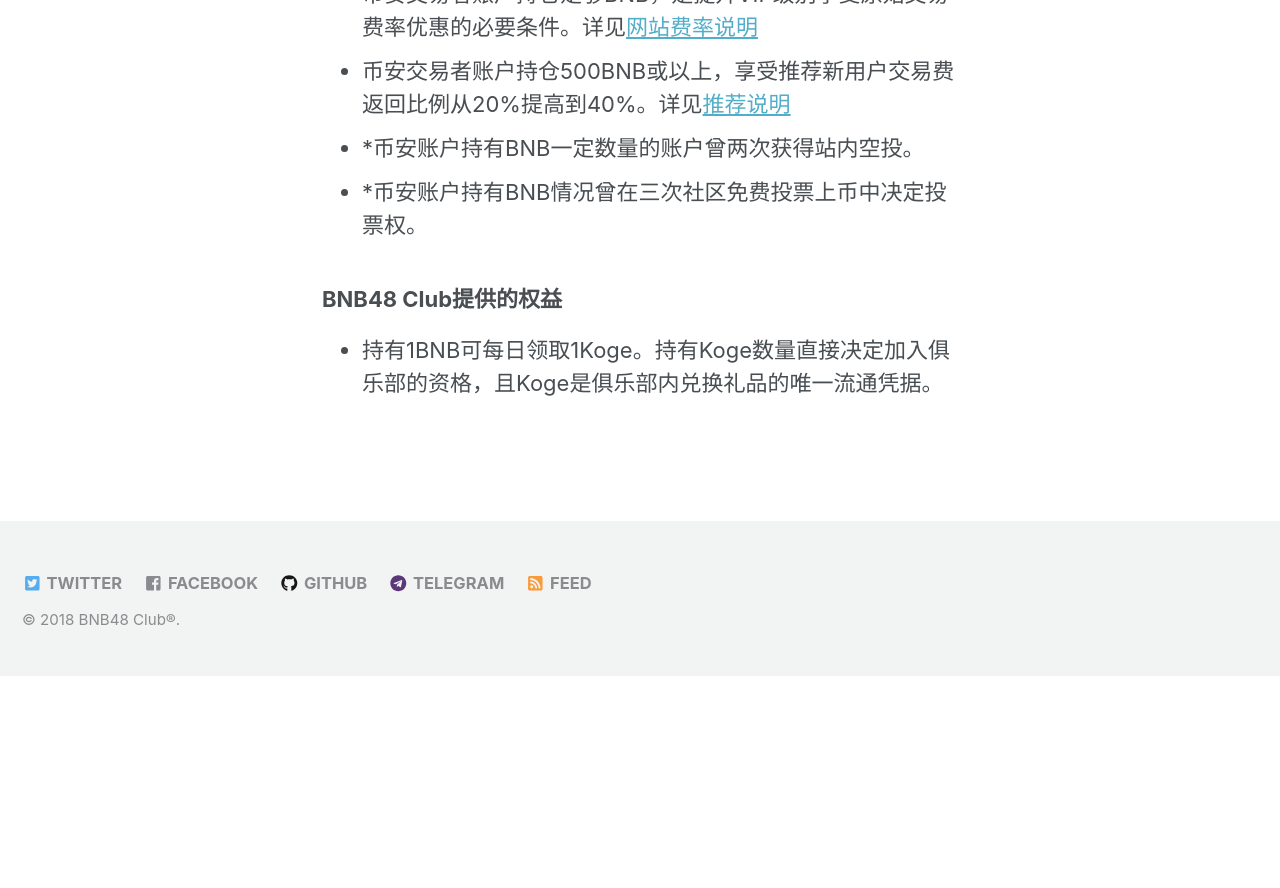
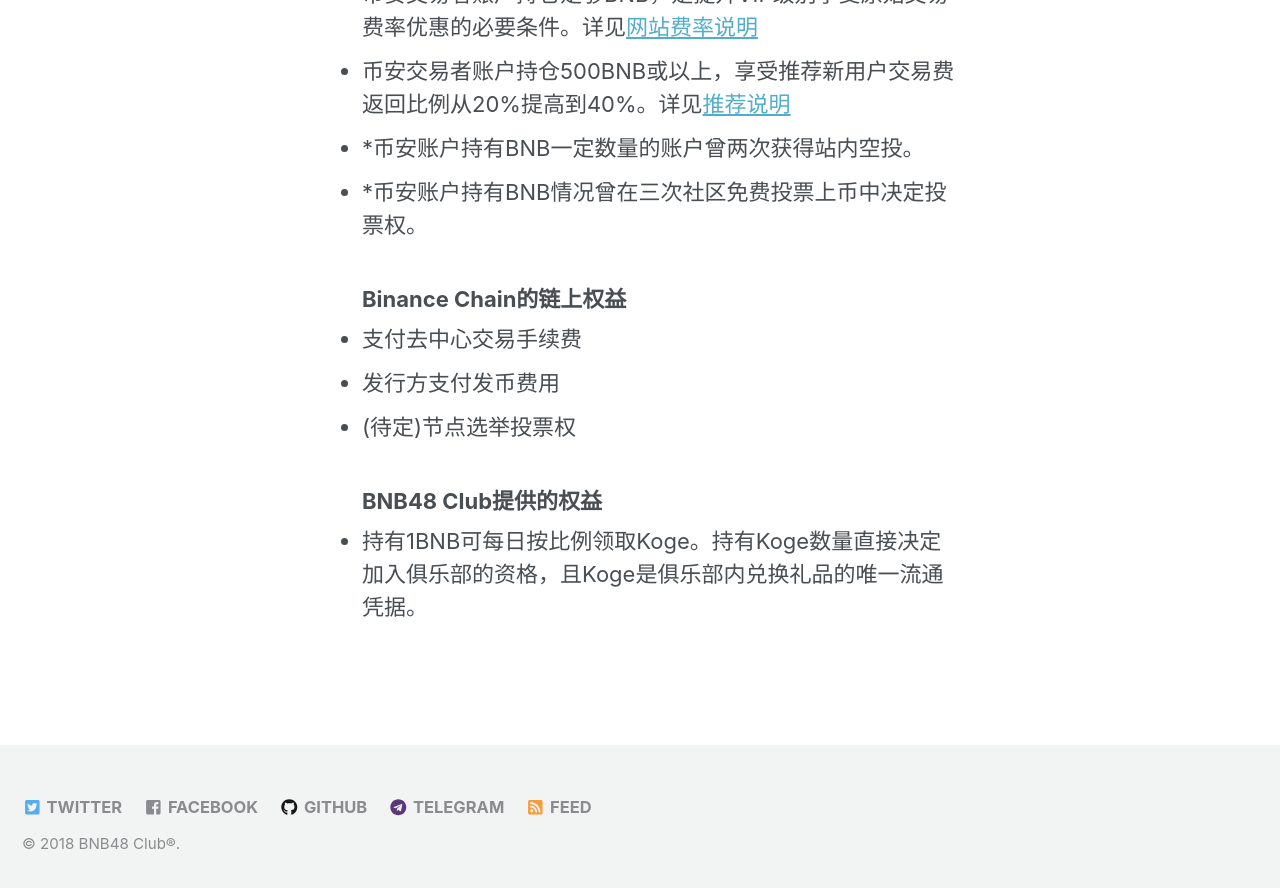
Before and after one commit to 48Club/BNB48Club.github.io, a Jekyll site: the page built from _pages/bnb.md, in a window 1280 px wide and 900 px high, scrolled down 898 px. Shown: the top 888 px of the window. Built offline with Jekyll 4.4.1, drawn with Linux system fonts in a browser that asks for light colours; nearby versions of some CDN libraries; before the commit the page ends 1574 px from its top, so only the background shows below that.

Commit message:
Update bnb.md

```diff
--- a/_pages/bnb.md
+++ b/_pages/bnb.md
@@ -20,6 +20,9 @@
 - 币安交易者账户持仓500BNB或以上，享受推荐新用户交易费返回比例从20%提高到40%。详见[推荐说明](https://www.binance.com/invite.html)
 - *币安账户持有BNB一定数量的账户曾两次获得站内空投。
 - *币安账户持有BNB情况曾在三次社区免费投票上币中决定投票权。
-
+### Binance Chain的链上权益
+- 支付去中心交易手续费
+- 发行方支付发币费用
+- (待定)节点选举投票权
 ### BNB48 Club提供的权益
-- 持有1BNB可每日领取1Koge。持有Koge数量直接决定加入俱乐部的资格，且Koge是俱乐部内兑换礼品的唯一流通凭据。
+- 持有1BNB可每日按比例领取Koge。持有Koge数量直接决定加入俱乐部的资格，且Koge是俱乐部内兑换礼品的唯一流通凭据。
```
